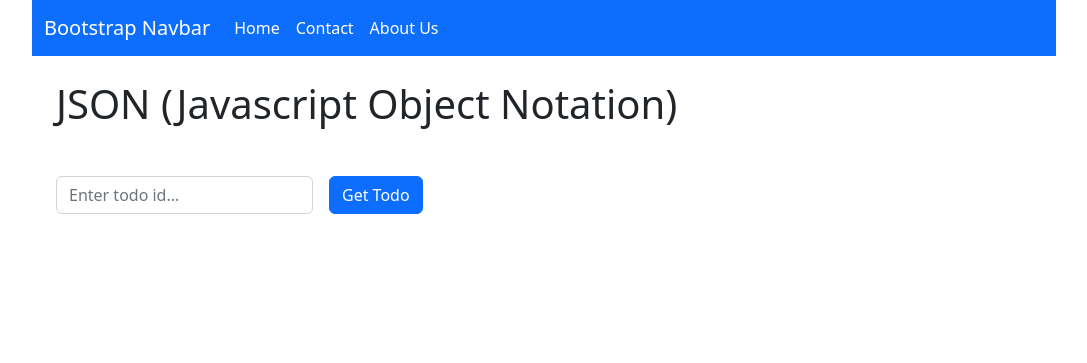
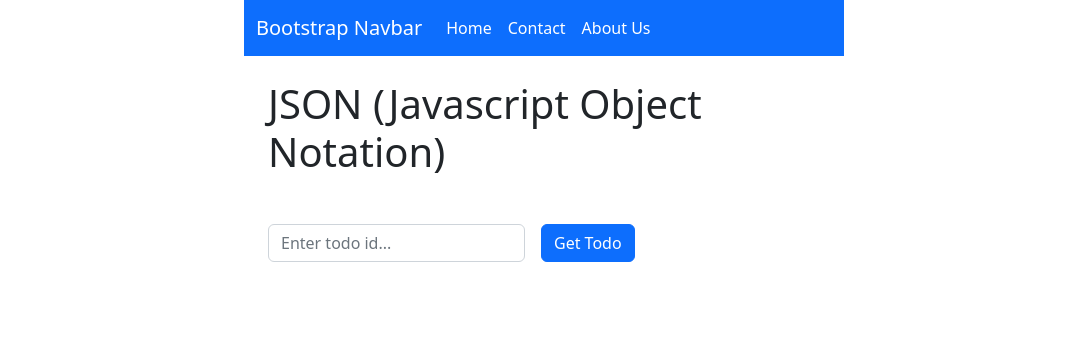
Before and after one commit to K-Kelvin/html-introduction, a plain HTML site: page bootstrap/index.html in a window 1280 px wide. Shown: the whole page, without its empty margins (96-1183 px from the left). Drawn offline with nearby package versions, Linux system fonts and the light colour scheme; no server answers.

Commit message:
feat: add images

```diff
--- a/bootstrap/index.html
+++ b/bootstrap/index.html
@@ -157,6 +157,7 @@
                 todos.forEach((todo) => {
                     const html = `
                     <div class="card">
+                        <img src="https://picsum.photos/id/${todo.id + 11}/1600/900" class="card-img-top" alt="...">
                         <div class="card-body">${todo.id}.) ${todo.title}</div>
                     </div>
                     `;
--- a/bootstrap/style.css
+++ b/bootstrap/style.css
@@ -1,5 +1,5 @@
 body {
-    max-width: 1024px;
+    max-width: 600px;
     margin-left: auto;
     margin-right: auto;
 }
```
